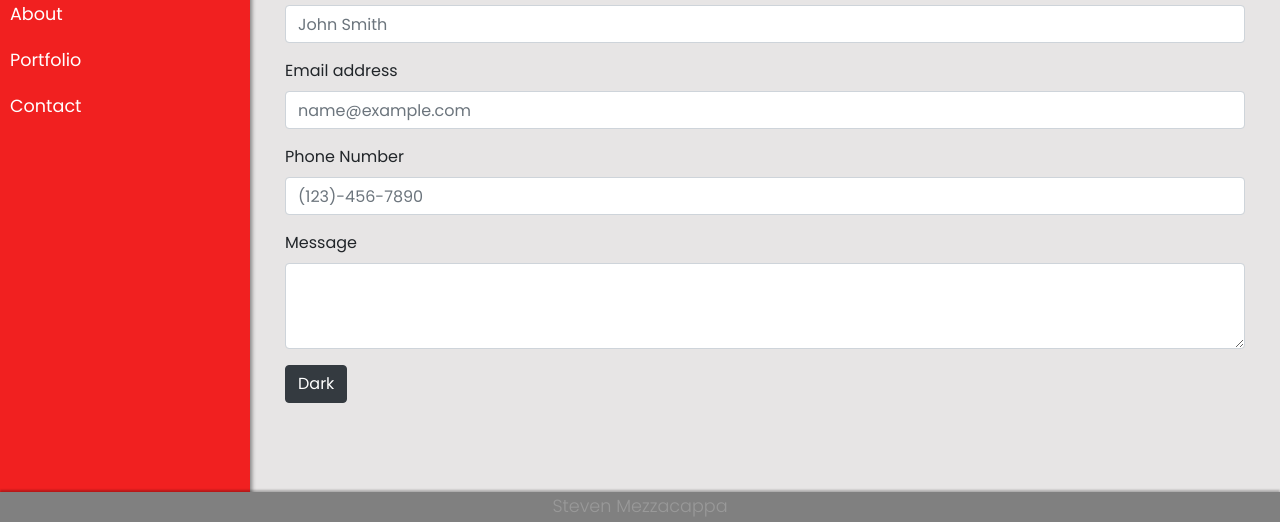
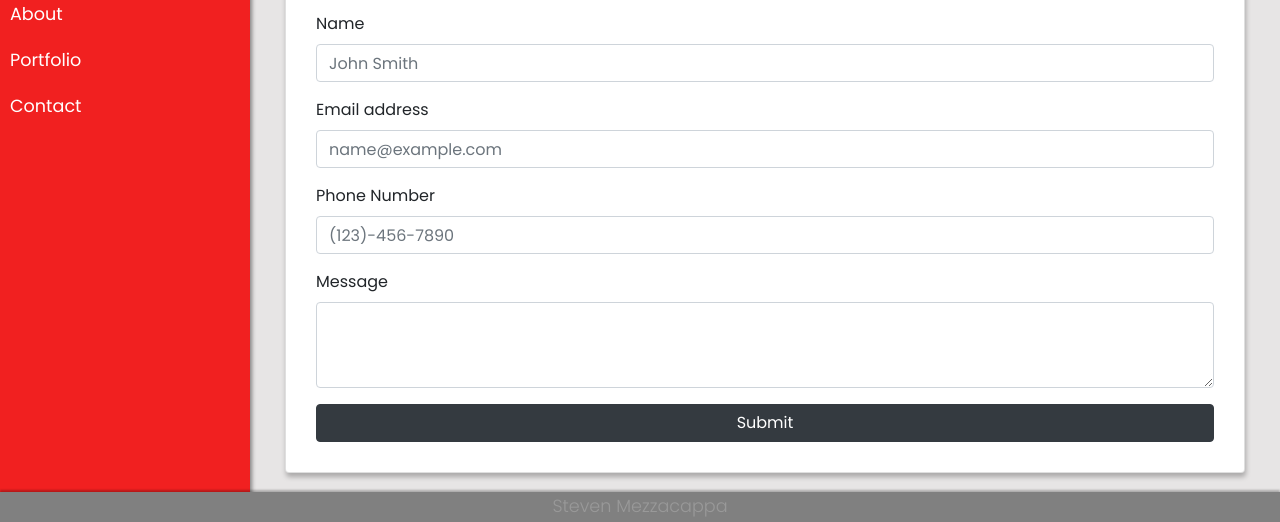
Before and after one commit to smezzacappa/Portfolio_2, a plain HTML site: page contact.html in a window 1280 px wide. Shown: the part 278-800 px from the top of the page. Drawn offline with nearby package versions, Linux system fonts and the light colour scheme.

Commit message:
Second Commit

```diff
--- a/style.css
+++ b/Assets/style/style.css
@@ -28,8 +28,12 @@ p {
     height: 30%;
     width: 35%;
     float: right;
-    box-shadow:3px 4px 6px rgba(0, 0, 0, 0.26)
+    box-shadow:3px 6px 8px rgba(0, 0, 0, 0.26)
 
+}
+#contactForm{
+  padding: 30px;
+  box-shadow: 1px 4px 5px rgba(0, 0, 0, 0.26);
 }
 a, a:hover, a:focus {
     color: inherit;
--- a/contact.html
+++ b/contact.html
@@ -12,7 +12,7 @@
     <link rel="stylesheet" href="https://stackpath.bootstrapcdn.com/bootstrap/4.1.0/css/bootstrap.min.css" integrity="sha384-9gVQ4dYFwwWSjIDZnLEWnxCjeSWFphJiwGPXr1jddIhOegiu1FwO5qRGvFXOdJZ4"
         crossorigin="anonymous">
     <!-- Our Custom CSS -->
-    <link rel="stylesheet" href="style.css">
+    <link rel="stylesheet" href="Assets/style/style.css">
 
     <!-- Font Awesome JS -->
     <script defer src="https://use.fontawesome.com/releases/v5.0.13/js/solid.js" integrity="sha384-tzzSw1/Vo+0N5UhStP3bvwWPq+uvzCMfrN1fEFe+xBmv1C/AtVX5K0uZtmcHitFZ"
@@ -65,6 +65,7 @@
             </nav>
             <img>
             <div class="container">
+                <div class="card" id="contactForm">
                 <h1>Contact</h1>
                 <hr>
                 <form>
@@ -86,11 +87,11 @@
                         <textarea class="form-control" id="exampleFormControlTextarea1" rows="3"></textarea>
                     </div>
                 </form>
-                <button type="button" class="btn btn-dark"><a href="#">Dark</a></button>
+                <button type="button" class="btn btn-dark"><a href="#">Submit</a></button>
             </div>
         </div>
     </div>
-
+</div>
     <!-- jQuery CDN - Slim version (=without AJAX) -->
     <script src="https://code.jquery.com/jquery-3.3.1.slim.min.js" integrity="sha384-q8i/X+965DzO0rT7abK41JStQIAqVgRVzpbzo5smXKp4YfRvH+8abtTE1Pi6jizo"
         crossorigin="anonymous"></script>
```
Also changed, not shown: about.html (+1 -1 lines), index.html (+2 -2 lines), portfolio.html (+2 -2 lines), Assets/me.jpg (renamed from me.jpg), Assets/style/portfolio.css (renamed from portfolio.css).
